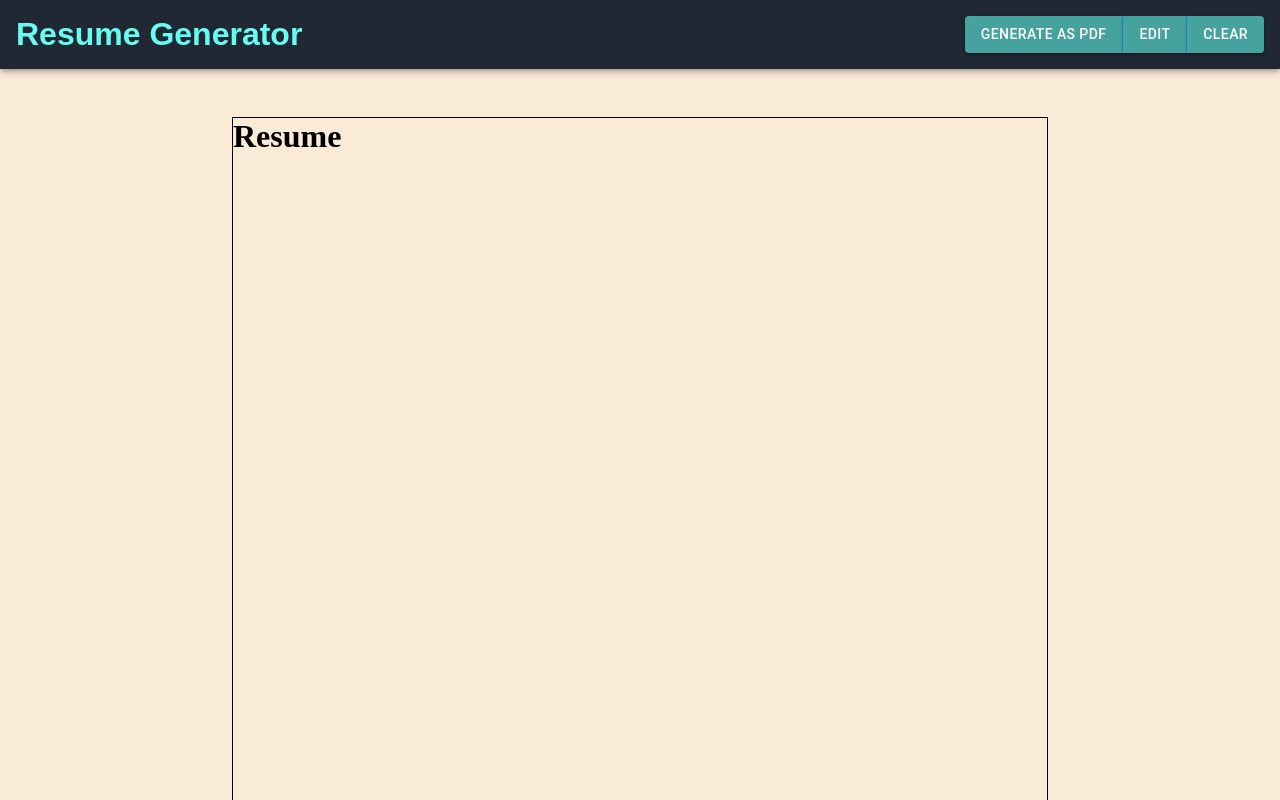
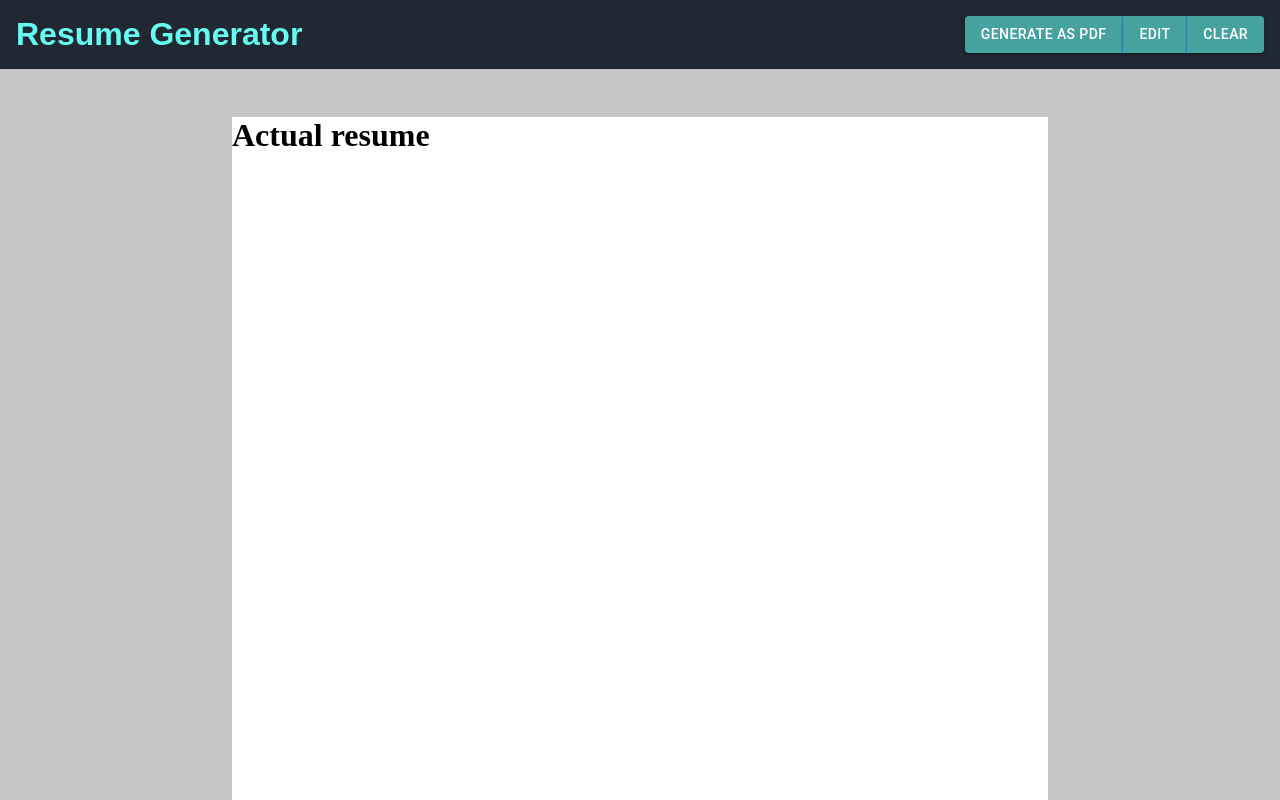
Before and after one commit to Centigrams/cv-project, a React (Create React App) app: page / in a window 1280 px wide. Shown: the top 800 px of the page. Built offline with nearby package versions, Linux system fonts and the light colour scheme.

Commit message:
Refactor app layout for color scheme

```diff
--- a/src/Components/AppHeader.js
+++ b/src/Components/AppHeader.js
@@ -1,16 +1,34 @@
+// noinspection JSValidateTypes
+
 import React from 'react';
+import { useScrollTrigger } from '@mui/material';
 import HeaderButtons from './HeaderButtons';
 import headerStyles from '../Styles/AppHeader.module.css';
 import CustomAppBar from '../Styles/MUICustomStyledComponents/CustomAppBar';
 
+function ElevationScroll(props) {
+  const { children, window } = props;
+  const trigger = useScrollTrigger({
+    disableHysteresis: true,
+    threshold: 0,
+    target: window ? window() : undefined,
+  });
+
+  return React.cloneElement(children, {
+    elevation: trigger ? 4 : 0,
+  });
+}
+
 function AppHeader() {
   return (
+    <ElevationScroll>
       <CustomAppBar>
         <div>
           <h1 className={headerStyles.appName}>Resume Generator</h1>
         </div>
         <HeaderButtons />
       </CustomAppBar>
+    </ElevationScroll>
   );
 }
 
--- /dev/null
+++ b/src/Components/AppMainContent.js
@@ -0,0 +1,13 @@
+import React from 'react';
+import appMainContentStyles from '../Styles/AppMainContent.module.css';
+import ResumePreview from './ResumePreview';
+
+function AppMainContent() {
+  return (
+    <div className={appMainContentStyles.appMain}>
+      <ResumePreview />
+    </div>
+  );
+}
+
+export default AppMainContent;
--- a/src/Components/MainContent.js
+++ b/src/Components/MainContent.js
@@ -1,17 +1,14 @@
 import React from 'react';
 import styles from '../Styles/MainContent.module.css';
 import AppHeader from './AppHeader';
-import ResumeContainer from './ResumeContainer';
+import AppMainContent from './AppMainContent';
 
 // Holds form and preview instead of App component for new components in the future (i.e. modals).
-// TODO: ResumeContainer Component.
-// TODO: ResumeContainer component will hold ResumePreview component.
-// TODO: ResumeContainer styles (May change).
 function MainContent() {
   return (
     <div className={styles.mainContainer}>
       <AppHeader />
-      <ResumeContainer />
+      <AppMainContent />
     </div>
   );
 }
--- a/src/Components/ResumeContainer.js
+++ /dev/null
@@ -1,13 +0,0 @@
-import React from 'react';
-import resumeContainerStyles from '../Styles/ResumeContainer.module.css';
-import ResumePreview from './ResumePreview';
-
-function ResumeContainer() {
-  return (
-    <div className={resumeContainerStyles.resumeContainer}>
-      <ResumePreview />
-    </div>
-  );
-}
-
-export default ResumeContainer;
--- a/src/Components/ResumePreview.js
+++ b/src/Components/ResumePreview.js
@@ -4,7 +4,7 @@ import resumePreviewStyles from '../Styles/ResumePreview.module.css';
 function ResumePreview() {
   return (
     <div className={resumePreviewStyles.resumePreview}>
-      <h1>Resume</h1>
+      <h1>Actual resume</h1>
     </div>
   );
 }
--- a/src/Styles/ResumeContainer.module.css
+++ b/src/Styles/AppMainContent.module.css
@@ -1,6 +1,6 @@
-.resumeContainer {
+.appMain {
     display: flex;
     justify-content: center;
-    background-color: antiquewhite;
+    background-color: #c5c6c7;
     height: 100%;
 }
--- a/src/Styles/ResumePreview.module.css
+++ b/src/Styles/ResumePreview.module.css
@@ -1,6 +1,7 @@
 .resumePreview {
     margin-top: 3rem;
-    border: 1px solid black;
+    margin-bottom: 3rem;
     width: 215.9mm;
     height: 279.4mm;
+    background-color: white;
 }
```
Lines whose indentation alone changed are shown as unchanged.
